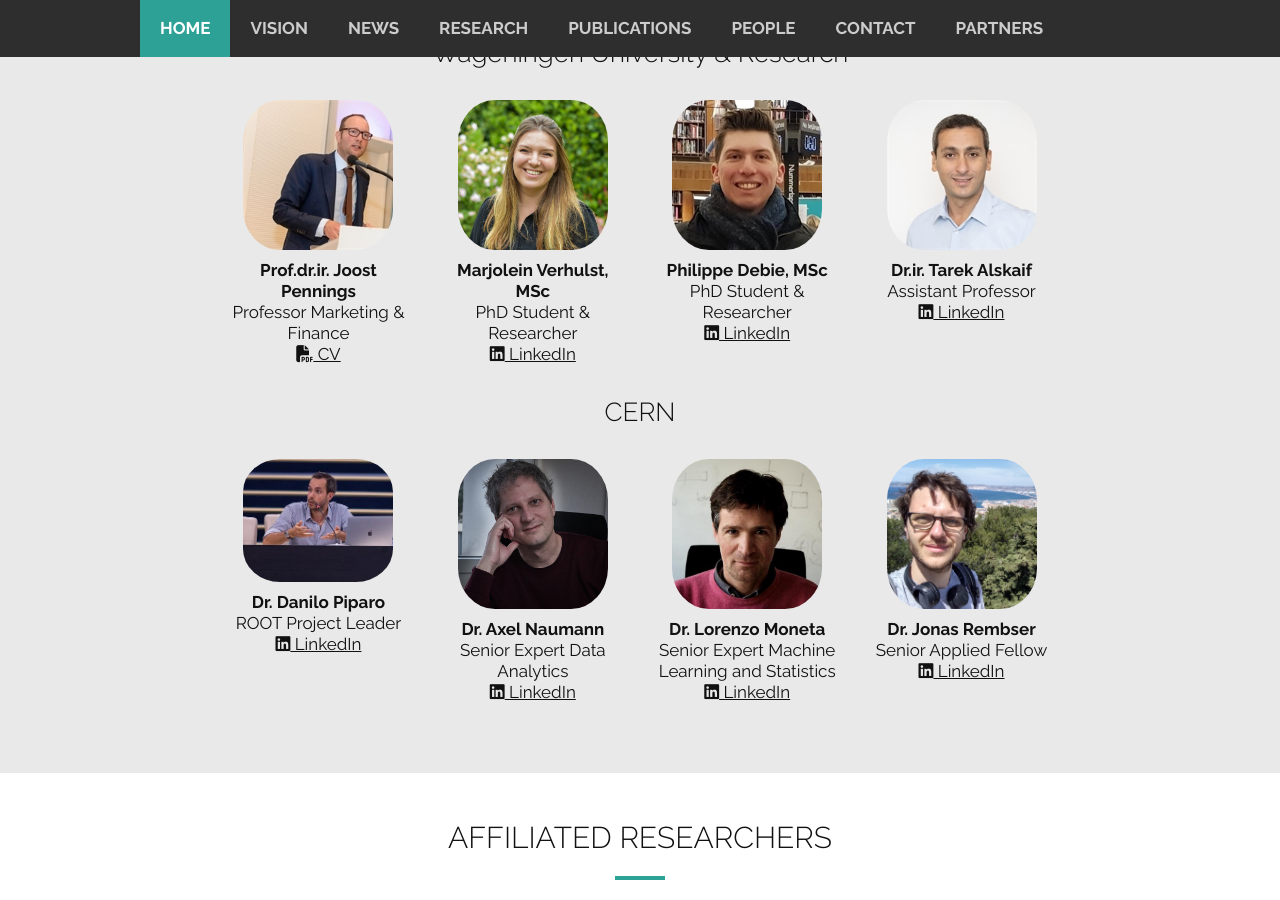
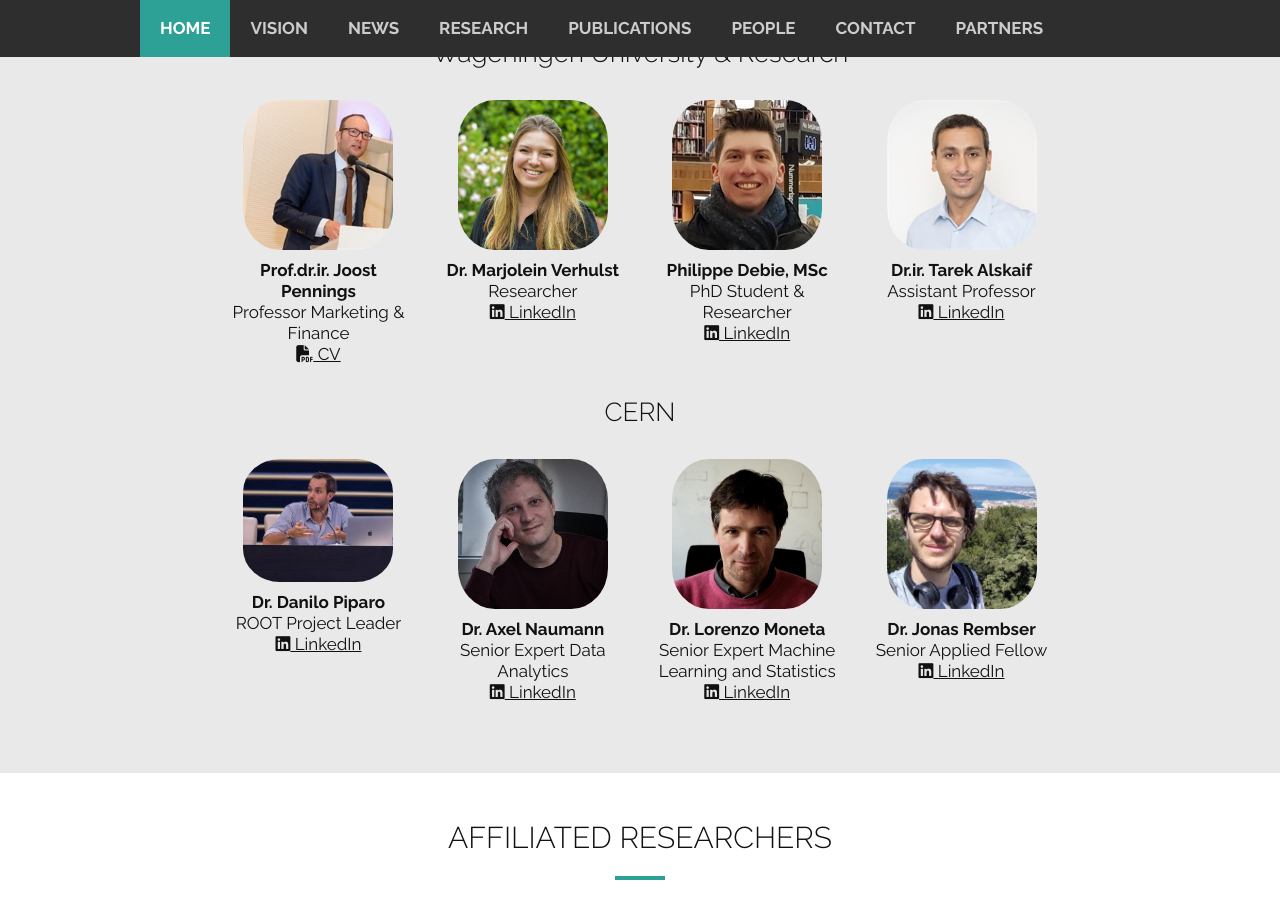
Before and after one commit to HighLO/highlo.github.io, a Jekyll site: the page built from index.html, in a window 1280 px wide and 900 px high, scrolled down 2460 px. Built offline with Jekyll 4.4.1, drawn with Linux system fonts in a browser that asks for light colours; nearby versions of some CDN libraries; comment, search, counter and statistics services are not loaded.

Commit message:
Update people.yml

```diff
--- a/_data/people.yml
+++ b/_data/people.yml
@@ -5,8 +5,8 @@
   picture: assets/images/joost-pennings.png
   cv: http://marketing-finance.nl/cv/cvpennings.pdf
 - verhulst:
-  name: Marjolein Verhulst, MSc
-  title: PhD Student & Researcher
+  name: Dr. Marjolein Verhulst
+  title: Researcher
   organization: Wageningen University & Research
   picture: assets/images/marjolein-verhulst.png
   linkedin: https://www.linkedin.com/in/marjoleinverhulst/
```
